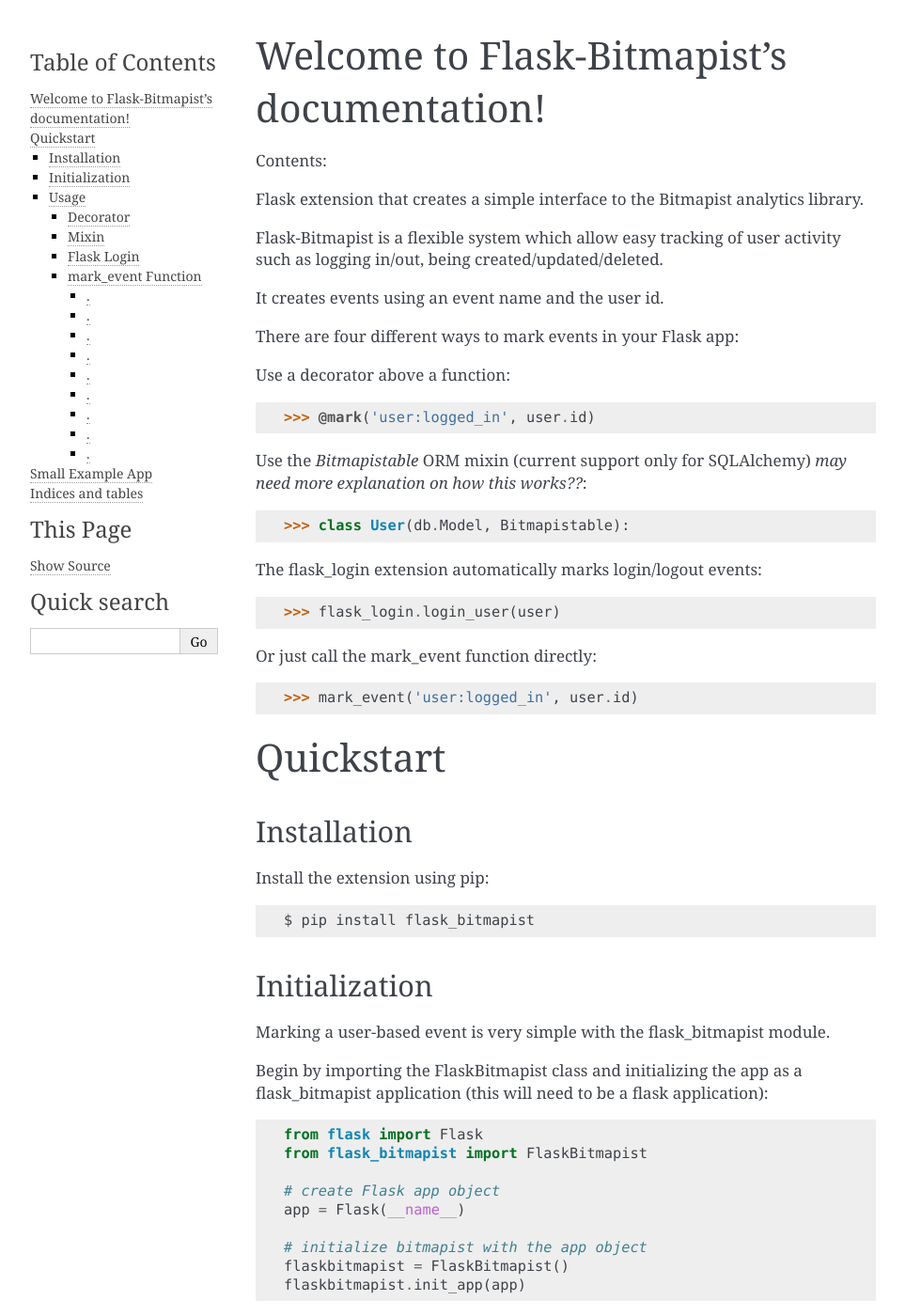
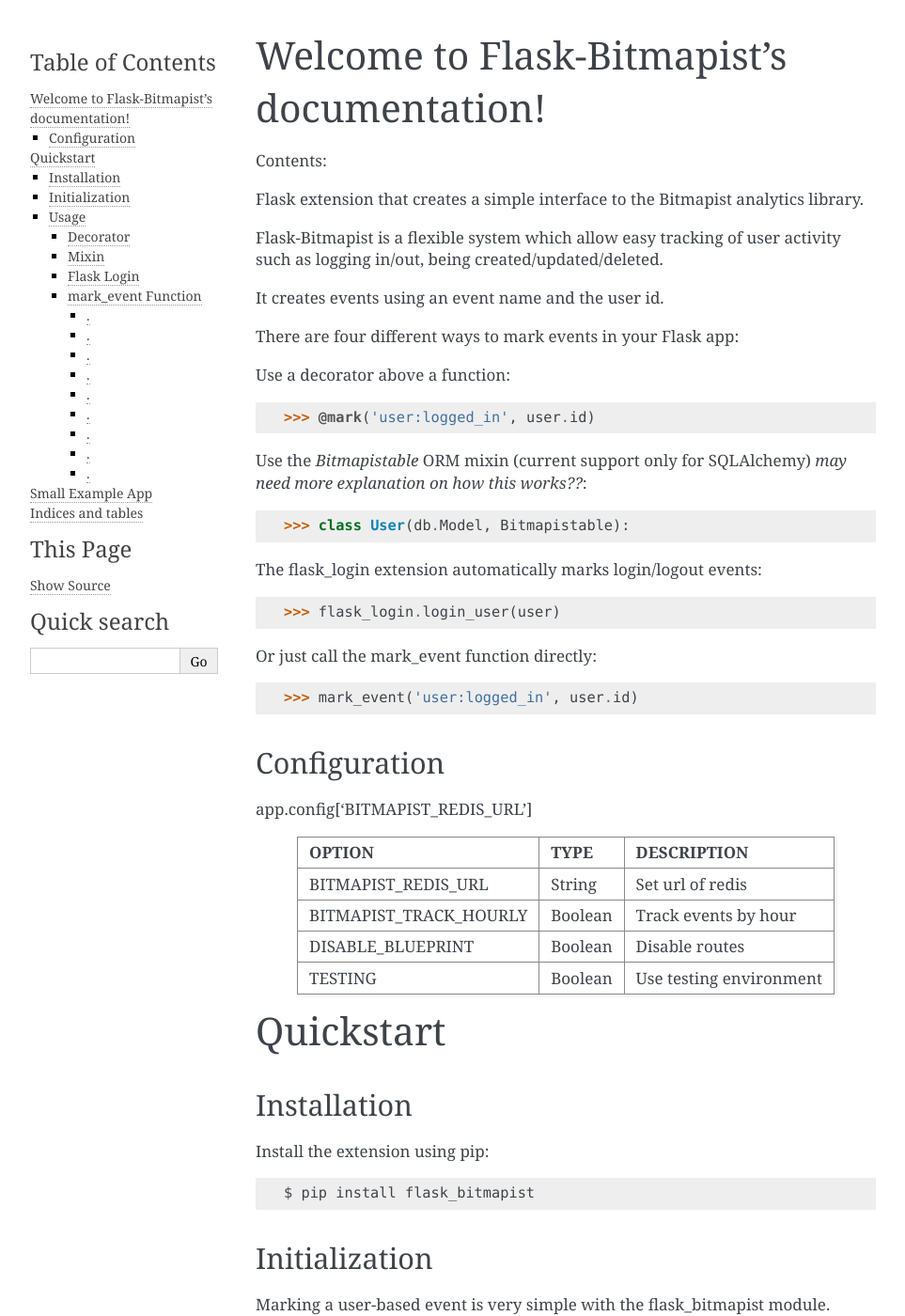
Before and after one commit to cuttlesoft/flask-bitmapist, a Sphinx documentation site: the page built from docs/index.rst, in a window 1280 px wide and 1400 px high. Shown: the whole window at 94% size, without its empty margins (148-1111 px from the left). Built offline with Sphinx 7.4.7, drawn with Linux system fonts in a browser that asks for light colours.

Commit message:
Begin config table

```diff
--- a/docs/index.rst
+++ b/docs/index.rst
@@ -37,6 +37,24 @@ The flask_login extension automatically marks login/logout events::
 Or just call the mark_event function directly::
 
   >>> mark_event('user:logged_in', user.id)
+
+Configuration
+-------------
+
+app.config['BITMAPIST_REDIS_URL']
+
++----------------------+-------+-----------------------+
+|OPTION                |TYPE   |DESCRIPTION            |
++======================+=======+=======================+
+|BITMAPIST_REDIS_URL   |String |Set url of redis       |
++----------------------+-------+-----------------------+
+|BITMAPIST_TRACK_HOURLY|Boolean|Track events by hour   |
++----------------------+-------+-----------------------+
+|DISABLE_BLUEPRINT     |Boolean|Disable routes         |
++----------------------+-------+-----------------------+
+|TESTING               |Boolean|Use testing environment|
++----------------------+-------+-----------------------+
+
 
 Quickstart
 ==========
```
